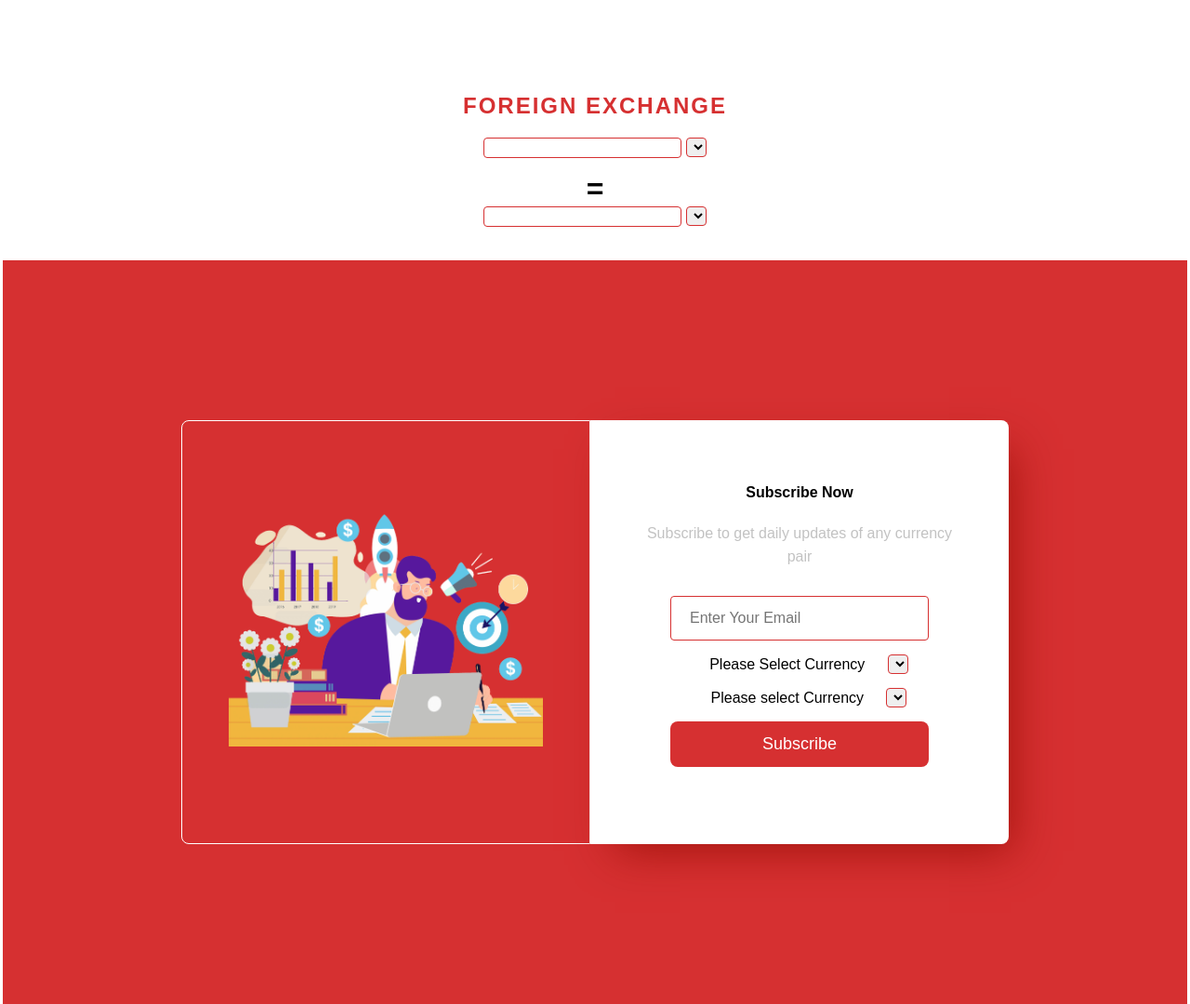
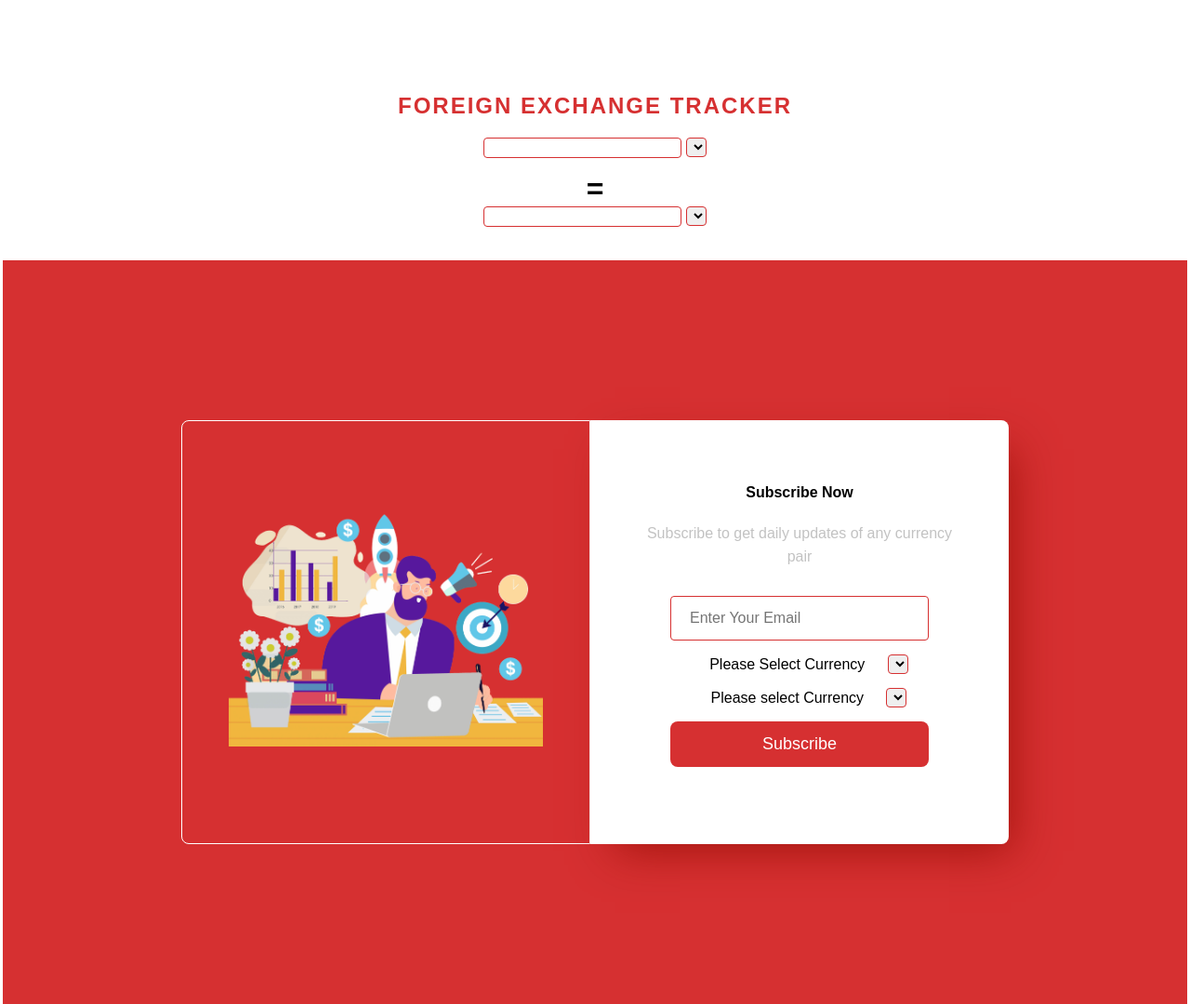
Before and after one commit to CDSoftwaresJA/Currency-Tracker, a plain HTML site: page index.html in a window 1280 px wide. Shown: the whole page at 93% size. Drawn offline with Linux system fonts and the light colour scheme; no server answers.

Commit message:
Changed tracker name

```diff
--- a/index.html
+++ b/index.html
@@ -12,7 +12,7 @@
 </head>
 <body>
     <div class="border">
-    <h2> Foreign Exchange </h2>
+    <h2> Foreign Exchange Tracker</h2>
     <div>
         <input type="number">
         <select>
```
Also changed, not shown: Subscribe.html (deleted, +0 -3 lines).
